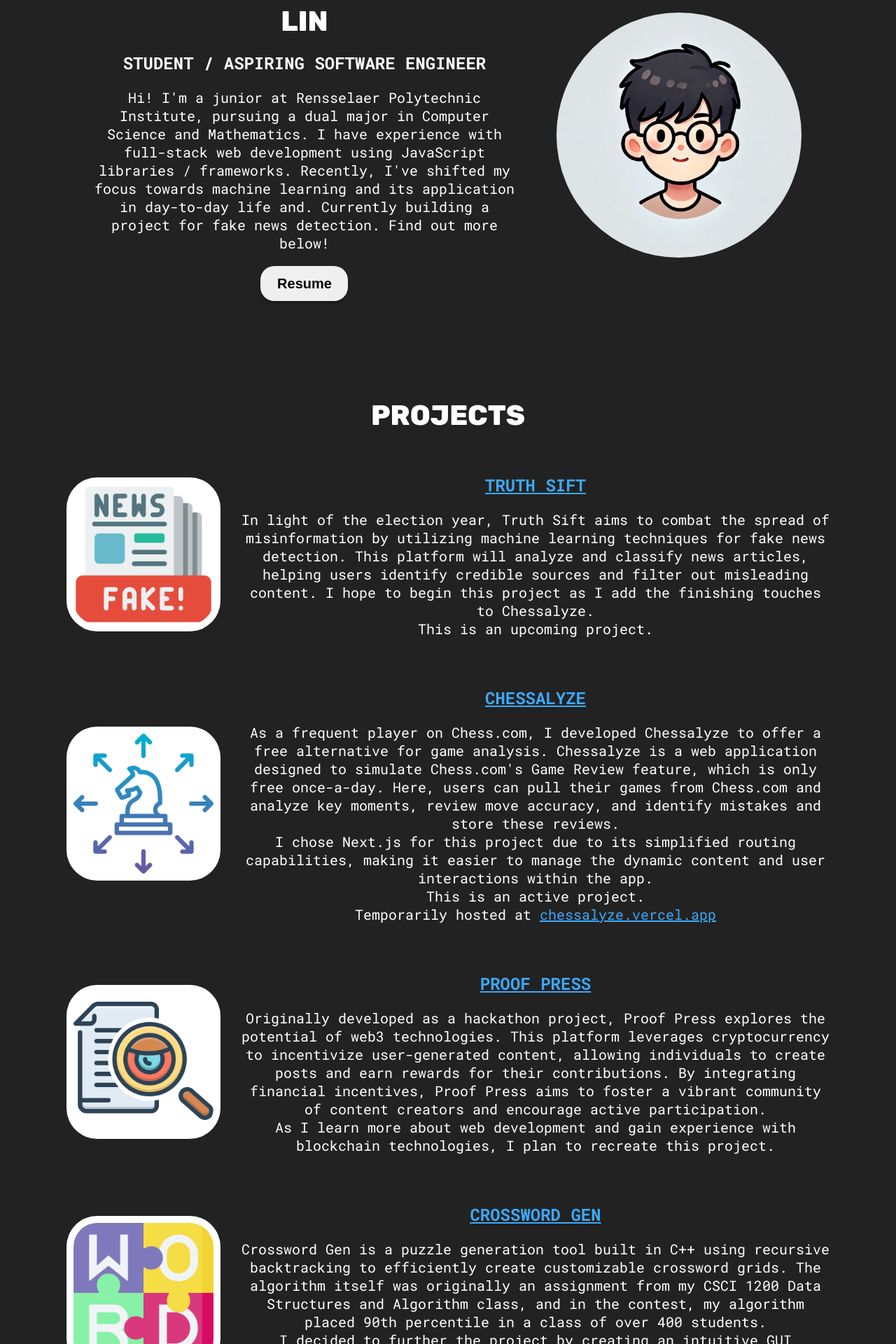
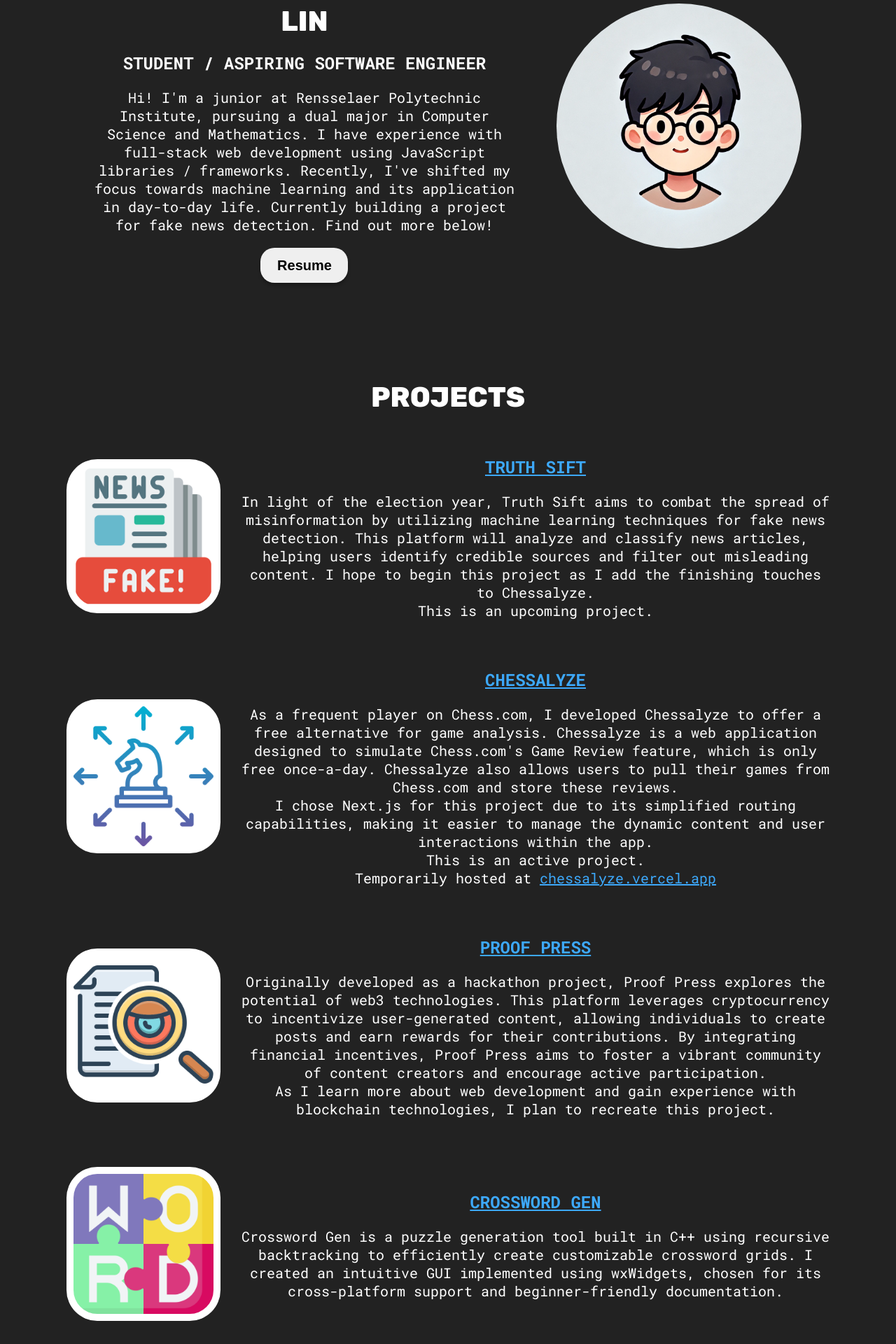
Before and after one commit to dlin04/portfolio, a React (Vite) app: page / in a window 1280 px wide. Shown: the part 120-2040 px from the top of the page at 70% size. Built offline with nearby package versions, Linux system fonts and the light colour scheme.

Commit message:
fix spelling error

```diff
--- a/src/components/About/About.jsx
+++ b/src/components/About/About.jsx
@@ -19,8 +19,8 @@
           dual major in Computer Science and Mathematics. I have experience with
           full-stack web development using JavaScript libraries / frameworks.
           Recently, I&apos;ve shifted my focus towards machine learning and its
-          application in day-to-day life and. Currently building a project for
-          fake news detection. Find out more below!
+          application in day-to-day life. Currently building a project for fake
+          news detection. Find out more below!
         </p>
         <a href={derricklinResume} target="_blank">
           <button>Resume</button>
--- a/src/components/Projects/Projects.jsx
+++ b/src/components/Projects/Projects.jsx
@@ -65,9 +65,8 @@
             As a frequent player on Chess.com, I developed Chessalyze to offer a
             free alternative for game analysis. Chessalyze is a web application
             designed to simulate Chess.com&apos;s Game Review feature, which is
-            only free once-a-day. Here, users can pull their games from
-            Chess.com and analyze key moments, review move accuracy, and
-            identify mistakes and store these reviews.
+            only free once-a-day. Chessalyze also allows users to pull their
+            games from Chess.com and store these reviews.
             <br />I chose Next.js for this project due to its simplified routing
             capabilities, making it easier to manage the dynamic content and
             user interactions within the app.
@@ -108,12 +107,9 @@
           <p className={styles.projectDescription}>
             Crossword Gen is a puzzle generation tool built in C++ using
             recursive backtracking to efficiently create customizable crossword
-            grids. The algorithm itself was originally an assignment from my
-            CSCI 1200 Data Structures and Algorithm class, and in the contest,
-            my algorithm placed 90th percentile in a class of over 400 students.
-            <br />I decided to further the project by creating an intuitive GUI
-            implemented using wxWidgets, chosen for its cross-platform support
-            and beginner-friendly documentation.
+            grids. I created an intuitive GUI implemented using wxWidgets,
+            chosen for its cross-platform support and beginner-friendly
+            documentation.
           </p>
         }
       />
```
